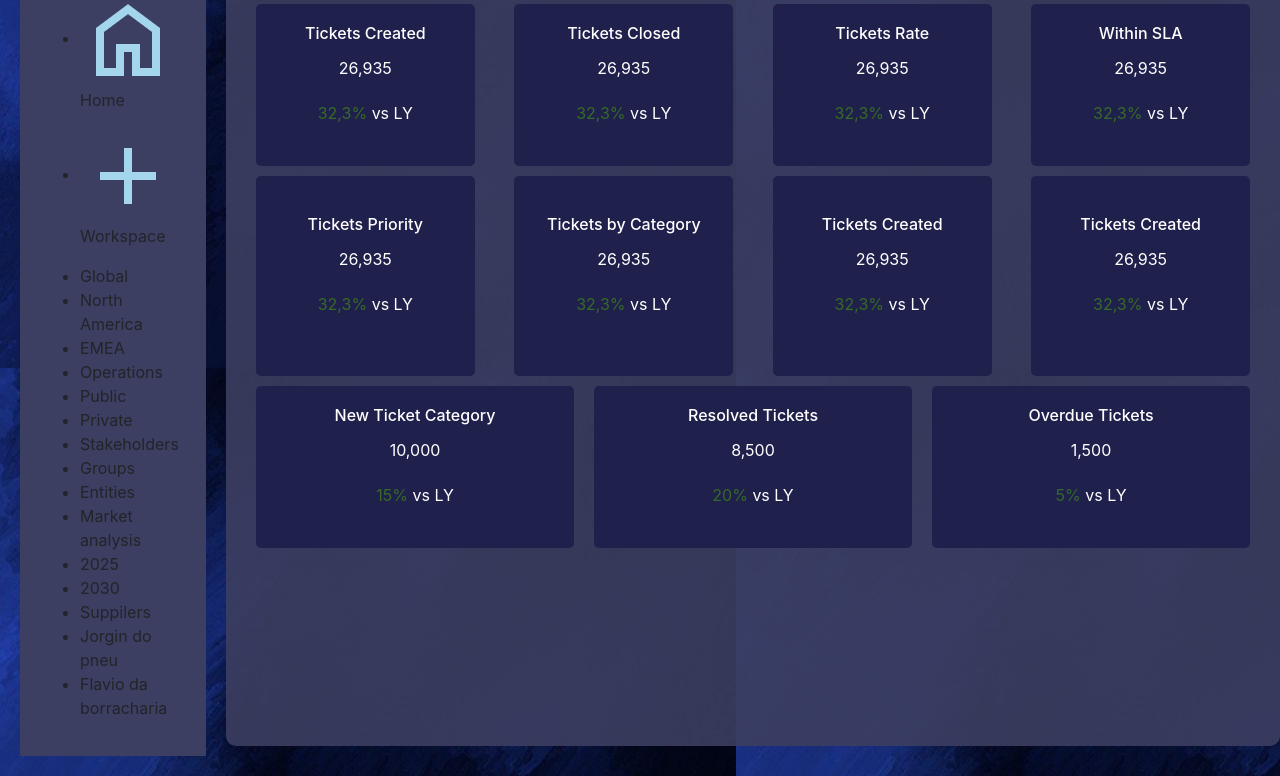
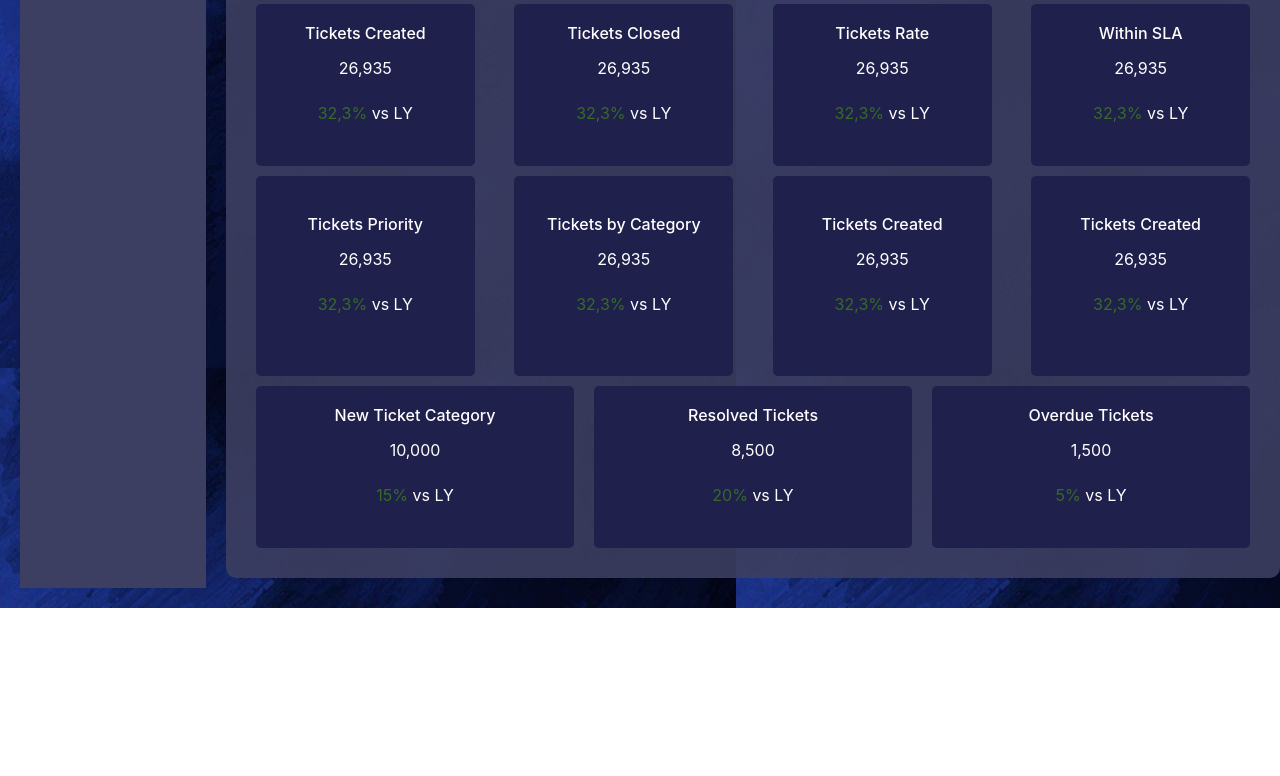
Before and after one commit to RobertoFeresin/CONTOSO, a plain HTML site: page index.html in a window 1280 px wide. Shown: the part 224-1000 px from the top of the page. After the commit the page ends 832 px from the top, so only its background shows below. Drawn offline with Linux system fonts and the light colour scheme.

Commit message:
Commit salvando...

```diff
--- a/index.html
+++ b/index.html
@@ -5,6 +5,7 @@
   <meta charset="UTF-8">
   <meta name="viewport" content="width=device-width, initial-scale=1.0">
   <link rel="stylesheet" href="./dependencias/Ferramentas/Boostrap5/css/bootstrap.css">
+  <link rel="stylesheet" href="./dependencias/Ferramentas/Boostrap5/css/bootstrap.min.css">
   <link rel="stylesheet" href="style.css">
   <title>CONSTOSO</title>
 </head>
@@ -52,6 +53,7 @@
   <main>
     <div id="grid-central">
       <div id="grid-esquerda">
+        <!--
         <div>
           <div>
             <img src="/dependencias/Imagens/gear.png" alt="Imagem de engranagem para manutenção">
@@ -94,7 +96,7 @@
             </li>
           </ul>
 
-        </div>
+        </div>-->
       </div>
 
       <div id="grid-direita">
@@ -284,6 +286,7 @@
   </main>
 
   <script src="./dependencias/Ferramentas/Boostrap5/js/bootstrap.js"></script>
+  <script src="./dependencias/Ferramentas/Boostrap5/js/bootstrap.bundle.min.js"></script>
 </body>
 
 </html>
--- a/style.css
+++ b/style.css
@@ -64,6 +64,7 @@ header {
     padding: 20px;
     height: auto;
 }
+
 
 #grid-direita {
     background-color: rgba(60, 63, 97, 0.9);
```
